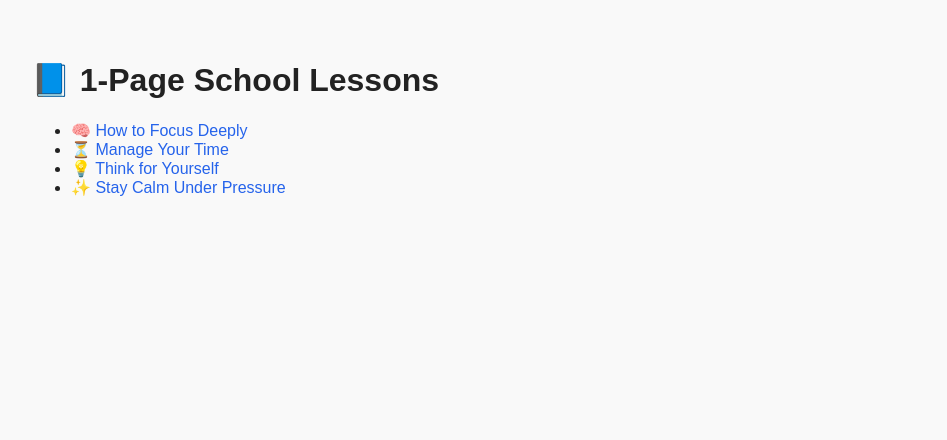
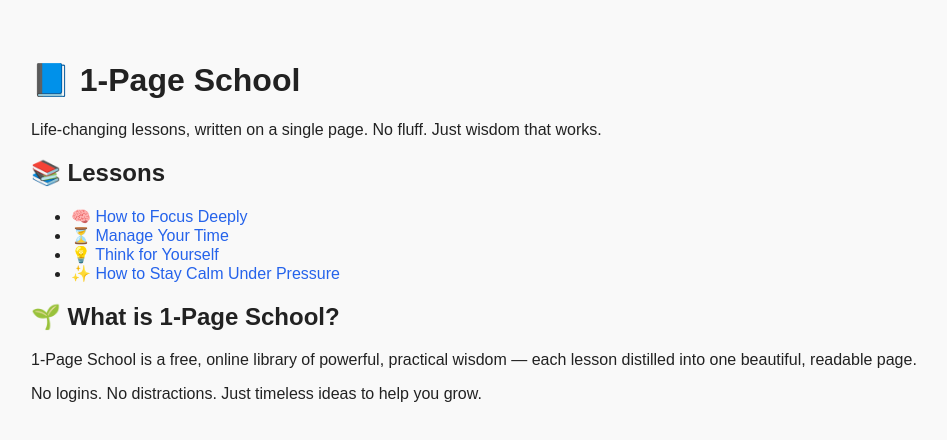
Before and after one commit to iamanvar3/1page-school, a Next.js app: page / in a window 1280 px wide. Shown: the top 440 px of the page, without its empty margins (9-956 px from the left). Built offline with nearby package versions, Linux system fonts and the light colour scheme.

Commit message:
Update page.tsx

```diff
--- a/app/page.tsx
+++ b/app/page.tsx
@@ -2,8 +2,14 @@ import Link from 'next/link';
 
 export default function HomePage() {
   return (
-    <main className="p-6 max-w-2xl mx-auto">
-      <h1 className="text-3xl font-bold mb-4">📘 1-Page School Lessons</h1>
+    <main className="p-6 max-w-2xl mx-auto space-y-6">
+      <h1 className="text-4xl font-bold mb-2">📘 1-Page School</h1>
+      <p className="text-lg text-gray-700">
+        Life-changing lessons, written on a single page. No fluff. Just wisdom that works.
+      </p>
+
+      <section className="mt-8 space-y-4">
+        <h2 className="text-2xl font-semibold">📚 Lessons</h2>
         <ul className="space-y-2">
           <li>
             <Link href="/lessons/focus" className="text-blue-600 hover:underline">
@@ -22,10 +28,22 @@ export default function HomePage() {
           </li>
           <li>
             <Link href="/lessons/calm" className="text-blue-600 hover:underline">
-            ✨ Stay Calm Under Pressure
+              ✨ How to Stay Calm Under Pressure
             </Link>
           </li>
         </ul>
+      </section>
+
+      <section className="mt-10">
+        <h2 className="text-xl font-semibold">🌱 What is 1-Page School?</h2>
+        <p className="text-gray-700 mt-2">
+          1-Page School is a free, online library of powerful, practical wisdom —
+          each lesson distilled into one beautiful, readable page.
+        </p>
+        <p className="text-gray-700 mt-2">
+          No logins. No distractions. Just timeless ideas to help you grow.
+        </p>
+      </section>
     </main>
   );
 }
```
Lines whose indentation alone changed are shown as unchanged.
